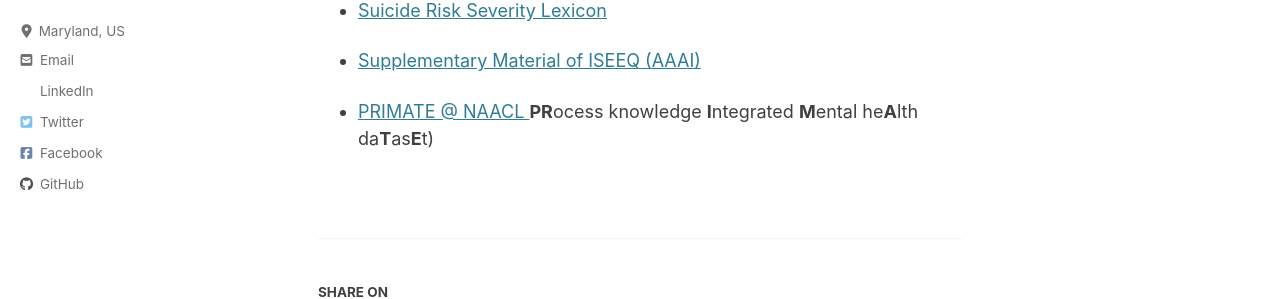
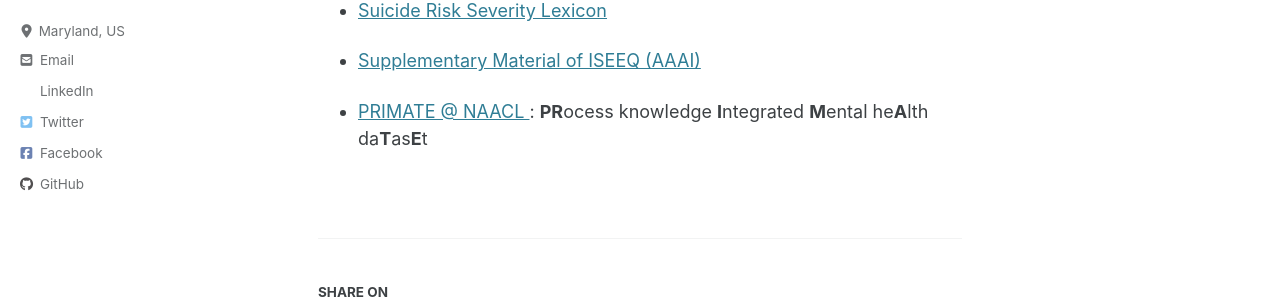
Before and after one commit to manasgaur/manasgaur.github.io, a Jekyll site: the page built from _pages/resources.md, in a window 1280 px wide and 900 px high. Shown: the part 286-585 px from the top of the window. Built offline with Jekyll 4.4.1, drawn with Linux system fonts in a browser that asks for light colours; cached includes are drawn as plain includes; nearby versions of some CDN libraries.

Commit message:
update index 3

```diff
--- a/_pages/resources.md
+++ b/_pages/resources.md
@@ -11,4 +11,4 @@
 
 * <a href="https://github.com/manasgaur/AAAI-22">Supplementary Material of ISEEQ (AAAI)</a>
 
-* <a href="https://github.com/primate-mh/Primate2022"> PRIMATE @ NAACL </a> **PR**ocess knowledge **I**ntegrated **M**ental he**A**lth da**T**as**E**t)
+* <a href="https://github.com/primate-mh/Primate2022"> PRIMATE @ NAACL </a>: **PR**ocess knowledge **I**ntegrated **M**ental he**A**lth da**T**as**E**t
--- a/index.html
+++ b/index.html
@@ -4,7 +4,7 @@
 ---
 **Starting Fall 2022**, I will be an assistant professor of <a href="https://www.csee.umbc.edu/">Computer Science</a> at <a href="https://umbc.edu/">University of Maryland Baltimore County</a>. Currently, I am a Senior AI Researcher with the Knowledge and Dialog team with <a href="https://research.samsung.com/artificial-intelligence">AI Center</a> at Samsung Research America. Previously, I was a visiting researcher at <a href="https://www.turing.ac.uk/">the Alan Turing Institute</a>. I received my PhD from the <a href="http://aiisc.ai">Artificial Intelligence Institute</a> at  <a href="https://sc.edu/">The University of South Carolina</a> in 2022, where I was advised by <a href="http://amit.aiisc.ai/">Amit Sheth</a>. Before that, I received undergraduate and graduate training in Computer Science and Software Engineering from <a href="http://aiactr.ac.in/">Netaji Subhas University of Technology</a>(East Campus) and <a href="http://www.dtu.ac.in/">Delhi Technological University</a>, respectively.
 
-At UMBC CSEE, I will be starting a reading+research group : <a href="https://scholar.google.com/citations?user=VJ8ZdCEAAAAJ&hl=en&oi=ao">Knowledge-infused AI and Inference</a>(<b style="font-family:verdana;">KAI<sup>2</sup></b>) (_Website Coming Soon.._)
+<p style="font-family: Arial, Helvetica, sans-serif;">At UMBC CSEE, I will be starting a reading+research group : <a href="https://scholar.google.com/citations?user=VJ8ZdCEAAAAJ&hl=en&oi=ao">Knowledge-infused AI and Inference</a>(<b style="font-family:verdana;">KAI<sup>2</sup></b>)(<i>Website Coming Soon</i>)</p>
 
 <br>
 <h2 style="font-family:verdana;"><b>Research Interests</b></h2>
```
